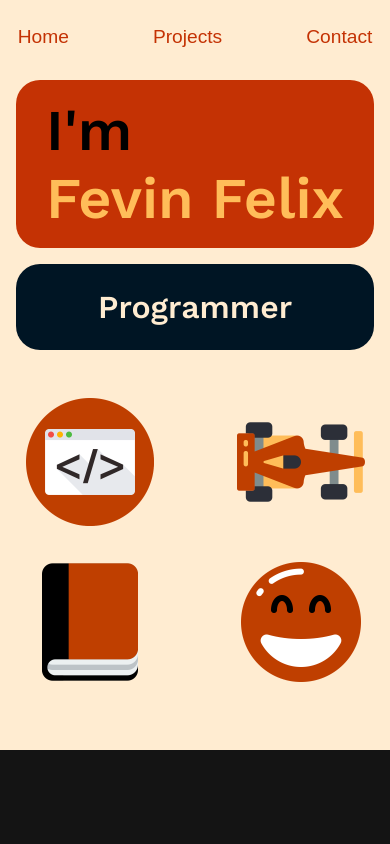
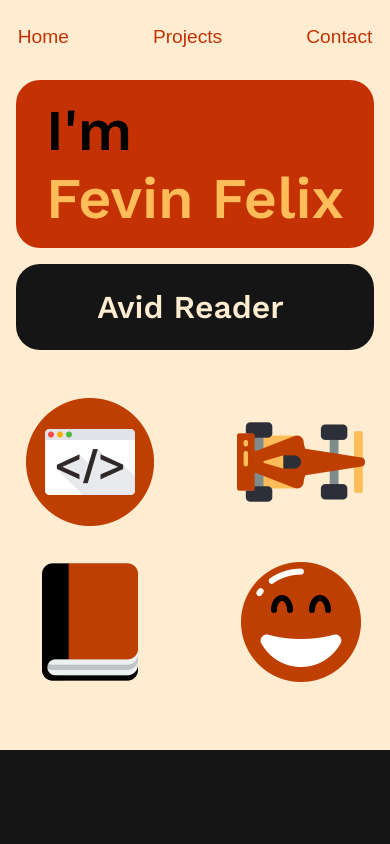
Before and after one commit to FevinFelix/personal-website, a React (Create React App) app in the folder personal-website/: page /home in a window 390 px wide. Shown: the top 844 px of the page. Built offline with nearby package versions, Linux system fonts and the light colour scheme; a web font is replaced by a local one.

Commit message:
Add typing animation for home page

```diff
--- a/personal-website/package.json
+++ b/personal-website/package.json
@@ -10,6 +10,7 @@
     "react-dom": "^18.3.1",
     "react-router-dom": "^6.24.0",
     "react-scripts": "5.0.1",
+    "react-type-animation": "^3.2.0",
     "web-vitals": "^2.1.4"
   },
   "scripts": {
--- a/personal-website/src/components/TypingTextBox.css
+++ b/personal-website/src/components/TypingTextBox.css
@@ -1,50 +1,45 @@
 .typing-text {
-    background-color: #001524;
+    background-color: #141414fd;
     display: flex;
     align-items: center;
     justify-content: center;
-
+    color: #FFECD1;
     font-family: "Work Sans", sans-serif;
-    font-size: 7rem;
+    font-size: 4.5rem;
     font-weight: 570;
     border-radius: 1.5rem;
     padding: 1.5rem;
     white-space: no-wrap;
 }
 
-.typing-text p {
-    font-size: 4.5rem;
-    color: #FFECD1;
-}
-
 @media (max-width: 1600px) {
-    .typing-text p {
+    .typing-text {
         font-size: 4rem;
     }
 }
 
 @media (max-width: 1200px) {
-    .typing-text p {
+    .typing-text {
         font-size: 3rem;
     }
 }
 
 
 @media (max-width: 1021px) {
-    .typing-text p {
+    .typing-text {
         font-size: 2rem;
     }
 }
 
 
 @media (max-width: 843px) {
-    .typing-text p {
+    .typing-text {
         font-size: 4rem;
     }
 }
 
 @media (max-width: 575px) {
-    .typing-text p {
+    .typing-text {
         font-size: 2rem;
     }
 }
--- a/personal-website/src/components/TypingTextBox.js
+++ b/personal-website/src/components/TypingTextBox.js
@@ -1,10 +1,34 @@
 import './TypingTextBox.css'
+import { TypeAnimation } from 'react-type-animation';
+
+// function TypingTextBox() {
+//     return (
+//         <div class="typing-text">
+//             <p>Programmer</p>
+//         </div>
+//     );
+// }
+
+const TYPING_TEXT_CLASS = 'typing-text';
 
 function TypingTextBox() {
     return (
-        <div class="typing-text">
-            <p>Programmer</p>
-        </div>
+        <TypeAnimation
+            className={TYPING_TEXT_CLASS}
+            sequence={[
+                'Programmer',
+                1000, // Waits 1s
+                'F1 Enthusiast',
+                1000,
+                'Avid Reader',
+                1000,
+                'A Happy Guy :)',
+                1000,
+            ]}
+            wrapper="span"
+            cursor={true}
+            repeat={Infinity}
+        />
     );
 }
 
```
Also changed, not shown: 1 other file (tests, documents, lock files or other folders).
